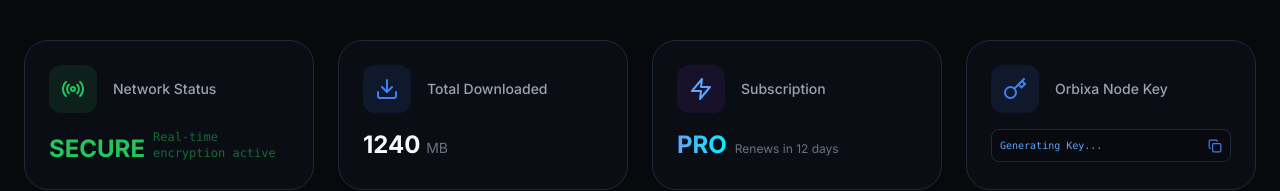
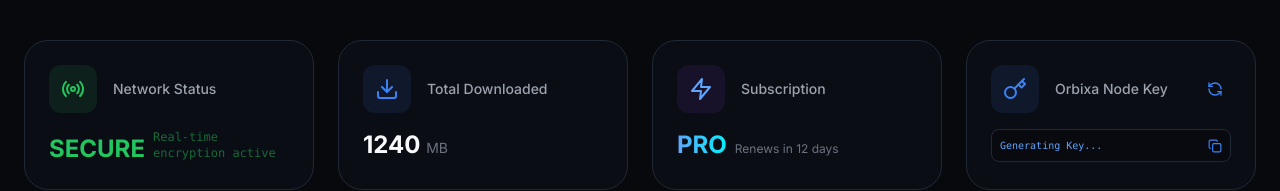
Before and after one commit to codes-by-utkarsh/OrbixaVPN, a Next.js app in the folder frontend/: page /dashboard in a window 1280 px wide. Shown: the part 168-359 px from the top of the page. Built offline with nearby package versions, Linux system fonts and the light colour scheme; no server answers.

Commit message:
feat: add manual sync button to dashboard for SSH whitelisting

```diff
--- a/frontend/app/dashboard/page.tsx
+++ b/frontend/app/dashboard/page.tsx
@@ -158,11 +158,28 @@ export default function Dashboard() {
                     </div>
 
                     <div className="premium-border bg-surface/30 p-6 rounded-3xl">
-                        <div className="flex items-center gap-4 mb-4">
-                            <div className="p-3 bg-primary/10 rounded-xl">
-                                <Key className="text-primary" size={24} />
+                        <div className="flex items-center justify-between mb-4">
+                            <div className="flex items-center gap-4">
+                                <div className="p-3 bg-primary/10 rounded-xl">
+                                    <Key className="text-primary" size={24} />
+                                </div>
+                                <span className="text-gray-400 text-sm font-medium">Orbixa Node Key</span>
                             </div>
-                            <span className="text-gray-400 text-sm font-medium">Orbixa Node Key</span>
+                            <button
+                                onClick={async () => {
+                                    const api_url = process.env.NEXT_PUBLIC_API_URL || 'https://orbixavpn-working.onrender.com/api';
+                                    const token = localStorage.getItem('orbixa_token');
+                                    try {
+                                        const res = await fetch(`${api_url}/vpn/sync`, { method: 'POST', headers: { 'Authorization': `Bearer ${token}` } });
+                                        if (res.ok) alert('Sync triggered! Server is whitelisting your device...');
+                                        else alert('Sync failed. Check backend logs.');
+                                    } catch (e) { alert('Network error during sync'); }
+                                }}
+                                title="Force Sync to Server"
+                                className="p-2 hover:bg-surface rounded-lg transition-all text-primary"
+                            >
+                                <RefreshCcw size={16} />
+                            </button>
                         </div>
                         <div className="flex items-center gap-2 bg-background/50 p-2 rounded-lg border border-border group hover:border-primary/50 transition-all">
                             <span className="text-[10px] font-mono text-primary-light truncate flex-1">
```
Also changed, not shown: 1 other file (tests, documents, lock files or other folders).
